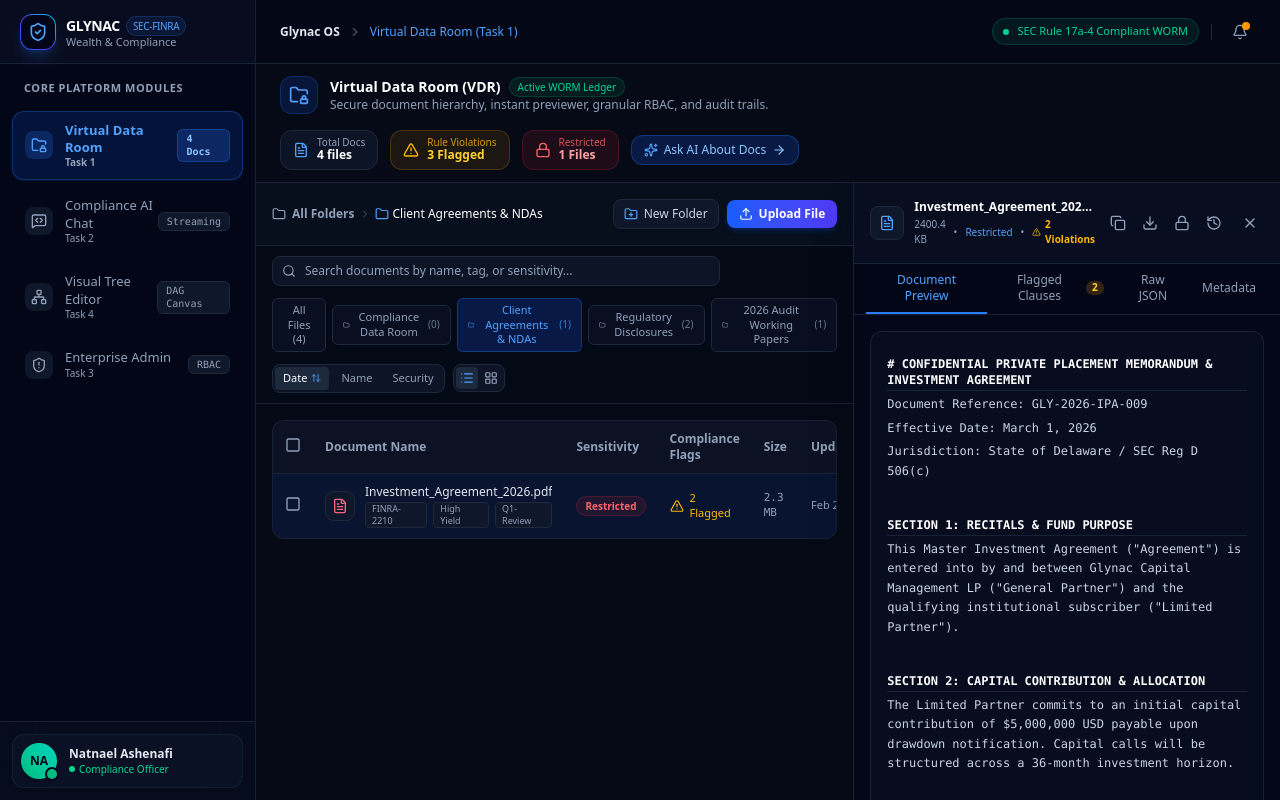
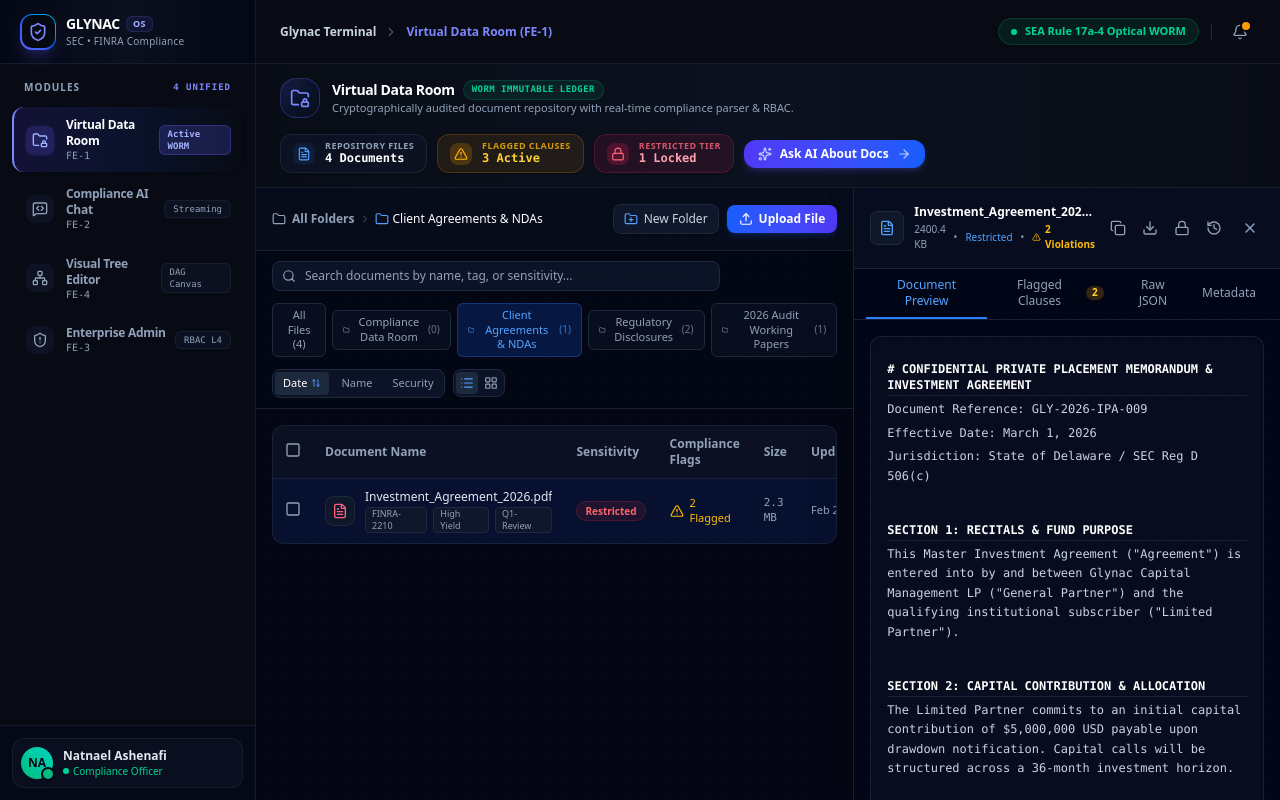
Before and after one commit to Natnael9/Glynac, a Next.js app: page /vdr in a window 1280 px wide. Built offline with nearby package versions, Linux system fonts and the light colour scheme.

Commit message:
style(ui-ux): elevate platform design with luxury enterprise aesthetic, glassmorphic panels, and subtle regulatory watermark

```diff
--- a/src/app/globals.css
+++ b/src/app/globals.css
@@ -1,32 +1,75 @@
 @import "tailwindcss";
 
 :root {
-  --background: #090d16;
-  --foreground: #f1f5f9;
+  --background: #060911;
+  --foreground: #f8fafc;
+  --panel-bg: rgba(13, 19, 33, 0.75);
+  --border-subtle: rgba(51, 65, 85, 0.45);
+  --border-accent: rgba(99, 102, 241, 0.3);
+  --glow-accent: rgba(99, 102, 241, 0.15);
 }
 
 body {
-  background: var(--background);
+  background-color: var(--background);
+  background-image:
+    radial-gradient(at 100% 0%, rgba(30, 58, 138, 0.18) 0px, transparent 50%),
+    radial-gradient(at 0% 100%, rgba(88, 28, 135, 0.14) 0px, transparent 50%),
+    radial-gradient(at 50% 50%, rgba(15, 23, 42, 0.5) 0px, transparent 100%);
+  background-attachment: fixed;
   color: var(--foreground);
-  font-family: -apple-system, BlinkMacSystemFont, "Segoe UI", Roboto, Helvetica, Arial, sans-serif;
+  font-family: -apple-system, BlinkMacSystemFont, "Inter", "Segoe UI", Roboto, Helvetica, Arial, sans-serif;
   overflow-x: hidden;
+  -webkit-font-smoothing: antialiased;
 }
 
-/* Custom scrollbars for enterprise data tables and preview panels */
+/* Glassmorphism Surface Elevation */
+.glass-panel {
+  background: var(--panel-bg);
+  backdrop-filter: blur(16px);
+  -webkit-backdrop-filter: blur(16px);
+  border: 1px solid var(--border-subtle);
+}
+
+.glass-card {
+  background: rgba(15, 23, 42, 0.55);
+  backdrop-filter: blur(12px);
+  border: 1px solid rgba(51, 65, 85, 0.5);
+  transition: all 0.2s cubic-bezier(0.16, 1, 0.3, 1);
+}
+
+.glass-card:hover {
+  border-color: rgba(99, 102, 241, 0.45);
+  box-shadow: 0 10px 25px -5px rgba(15, 23, 42, 0.8), 0 0 15px 0 var(--glow-accent);
+  transform: translateY(-1px);
+}
+
+/* Financial Micro-Watermark Texture */
+.regulatory-watermark {
+  background-image: radial-gradient(rgba(148, 163, 184, 0.08) 1px, transparent 0);
+  background-size: 20px 20px;
+}
+
+/* Custom Scrollbars */
 ::-webkit-scrollbar {
-  width: 6px;
-  height: 6px;
+  width: 5px;
+  height: 5px;
 }
 
 ::-webkit-scrollbar-track {
-  background: rgba(15, 23, 42, 0.6);
+  background: rgba(6, 9, 17, 0.7);
 }
 
 ::-webkit-scrollbar-thumb {
-  background: rgba(71, 85, 105, 0.6);
+  background: rgba(71, 85, 105, 0.5);
   border-radius: 9999px;
 }
 
 ::-webkit-scrollbar-thumb:hover {
-  background: rgba(100, 116, 139, 0.8);
+  background: rgba(129, 140, 248, 0.7);
 }
+
+/* Accessible focus ring */
+*:focus-visible {
+  outline: none;
+  box-shadow: 0 0 0 2px #090d16, 0 0 0 4px #6366f1 !important;
+}
--- a/src/app/vdr/page.tsx
+++ b/src/app/vdr/page.tsx
@@ -15,6 +15,8 @@ import {
   Lock,
   Sparkles,
   ArrowRight,
+  Database,
+  Layers,
 } from 'lucide-react';
 import Link from 'next/link';
 
@@ -27,67 +29,81 @@ export default function VDRPage() {
   const restrictedCount = documents.filter((d) => d.sensitivity === 'Restricted').length;
 
   return (
-    <div className="flex flex-col h-full bg-[#090d16] overflow-hidden">
-      {/* Top VDR Metrics Banner */}
-      <div className="border-b border-slate-800/80 bg-slate-950/40 px-4 sm:px-6 py-3">
+    <div className="flex flex-col h-full bg-[#060911] overflow-hidden select-none">
+      {/* Top VDR Metrics Banner with Glassmorphic Gradient */}
+      <div className="border-b border-slate-800/60 bg-gradient-to-r from-[#090d16]/95 via-[#0d1322]/90 to-[#090d16]/95 backdrop-blur-md px-4 sm:px-6 py-3.5 z-10">
         <div className="flex flex-wrap items-center justify-between gap-4">
           <div className="flex items-center gap-3">
-            <div className="p-2 rounded-xl bg-blue-600/15 text-blue-400 border border-blue-500/20">
+            <div className="h-10 w-10 rounded-2xl bg-gradient-to-br from-indigo-500/20 via-blue-600/10 to-transparent border border-indigo-500/30 flex items-center justify-center text-indigo-400 shadow-inner">
               <FolderLock className="h-5 w-5" />
             </div>
             <div>
-              <h1 className="text-sm font-bold text-white flex items-center gap-2">
-                Virtual Data Room (VDR)
-                <span className="text-[10px] px-2 py-0.5 rounded-full bg-emerald-500/10 text-emerald-400 border border-emerald-500/20 font-medium">
-                  Active WORM Ledger
+              <div className="flex items-center gap-2">
+                <h1 className="text-sm font-extrabold text-white tracking-tight">
+                  Virtual Data Room
+                </h1>
+                <span className="text-[9px] px-2 py-0.5 rounded-full bg-emerald-500/10 text-emerald-400 border border-emerald-500/20 font-mono font-bold tracking-wider uppercase">
+                  WORM Immutable Ledger
                 </span>
-              </h1>
-              <p className="text-xs text-slate-400">
-                Secure document hierarchy, instant previewer, granular RBAC, and audit trails.
+              </div>
+              <p className="text-[11px] text-slate-400 font-medium">
+                Cryptographically audited document repository with real-time compliance parser & RBAC.
               </p>
             </div>
           </div>
 
-          {/* Quick Metrics Bar */}
-          <div className="flex items-center gap-3 text-xs">
-            <div className="flex items-center gap-2 px-3 py-1.5 rounded-xl bg-slate-900/80 border border-slate-800">
-              <FileText className="h-4 w-4 text-blue-400" />
+          {/* KPI Capsule Cards */}
+          <div className="flex items-center gap-2.5 text-xs">
+            <div className="flex items-center gap-2.5 px-3 py-1.5 rounded-xl bg-slate-900/60 border border-slate-800/80 shadow-sm">
+              <div className="p-1 rounded-lg bg-blue-500/10 text-blue-400">
+                <FileText className="h-3.5 w-3.5" />
+              </div>
               <div>
-                <span className="text-slate-400 text-[10px] block leading-none">Total Docs</span>
-                <span className="font-bold text-white text-xs">{totalDocs} files</span>
+                <span className="text-slate-400 text-[9px] uppercase tracking-wider font-semibold block leading-none">
+                  Repository Files
+                </span>
+                <span className="font-bold text-white text-xs font-mono">{totalDocs} Documents</span>
               </div>
             </div>
 
-            <div className="flex items-center gap-2 px-3 py-1.5 rounded-xl bg-amber-500/10 border border-amber-500/20">
-              <AlertTriangle className="h-4 w-4 text-amber-400" />
+            <div className="flex items-center gap-2.5 px-3 py-1.5 rounded-xl bg-amber-500/10 border border-amber-500/20 shadow-sm">
+              <div className="p-1 rounded-lg bg-amber-500/20 text-amber-400">
+                <AlertTriangle className="h-3.5 w-3.5" />
+              </div>
               <div>
-                <span className="text-amber-400/80 text-[10px] block leading-none">Rule Violations</span>
-                <span className="font-bold text-amber-300 text-xs">{flaggedCount} Flagged</span>
+                <span className="text-amber-400/80 text-[9px] uppercase tracking-wider font-semibold block leading-none">
+                  Flagged Clauses
+                </span>
+                <span className="font-bold text-amber-300 text-xs font-mono">{flaggedCount} Active</span>
               </div>
             </div>
 
-            <div className="flex items-center gap-2 px-3 py-1.5 rounded-xl bg-red-500/10 border border-red-500/20">
-              <Lock className="h-4 w-4 text-red-400" />
+            <div className="flex items-center gap-2.5 px-3 py-1.5 rounded-xl bg-rose-500/10 border border-rose-500/20 shadow-sm">
+              <div className="p-1 rounded-lg bg-rose-500/20 text-rose-400">
+                <Lock className="h-3.5 w-3.5" />
+              </div>
               <div>
-                <span className="text-red-400/80 text-[10px] block leading-none">Restricted</span>
-                <span className="font-bold text-red-300 text-xs">{restrictedCount} Files</span>
+                <span className="text-rose-400/80 text-[9px] uppercase tracking-wider font-semibold block leading-none">
+                  Restricted Tier
+                </span>
+                <span className="font-bold text-rose-300 text-xs font-mono">{restrictedCount} Locked</span>
               </div>
             </div>
 
             <Link
               href="/chat"
-              className="hidden xl:flex items-center gap-1.5 px-3 py-1.5 rounded-xl bg-blue-600/20 border border-blue-500/30 text-blue-300 hover:bg-blue-600/30 font-medium transition-colors"
+              className="hidden xl:flex items-center gap-2 px-3.5 py-1.5 rounded-xl bg-gradient-to-r from-indigo-600 to-blue-600 hover:from-indigo-500 hover:to-blue-500 text-white font-semibold text-xs shadow-md shadow-indigo-500/20 transition-all hover:scale-102"
             >
-              <Sparkles className="h-3.5 w-3.5 text-blue-400" />
+              <Sparkles className="h-3.5 w-3.5 text-indigo-200" />
               <span>Ask AI About Docs</span>
-              <ArrowRight className="h-3.5 w-3.5" />
+              <ArrowRight className="h-3.5 w-3.5 text-indigo-200" />
             </Link>
           </div>
         </div>
       </div>
 
-      {/* Main Split-Screen Workspace */}
-      <div className="flex-1 flex overflow-hidden">
+      {/* Main Split-Screen Workspace with Subtle Texture */}
+      <div className="flex-1 flex overflow-hidden regulatory-watermark">
         {/* Left: Dynamic File Explorer */}
         <div className={`h-full transition-all duration-300 ${activeDoc ? 'w-full lg:w-3/5 xl:w-7/12' : 'w-full'}`}>
           <FileExplorer />
--- a/src/components/layout/AppShell.tsx
+++ b/src/components/layout/AppShell.tsx
@@ -17,6 +17,8 @@ import {
   ExternalLink,
   Menu,
   X,
+  Sparkles,
+  Command,
 } from 'lucide-react';
 
 interface AppShellProps {
@@ -32,64 +34,69 @@ export function AppShell({ children }: AppShellProps) {
       name: 'Virtual Data Room',
       href: '/vdr',
       icon: FolderLock,
-      task: 'Task 1',
-      badge: '4 Docs',
+      task: 'FE-1',
+      badge: 'Active WORM',
+      accent: 'from-blue-500 to-indigo-500',
       current: pathname === '/vdr' || pathname === '/',
     },
     {
       name: 'Compliance AI Chat',
       href: '/chat',
       icon: MessageSquareCode,
-      task: 'Task 2',
+      task: 'FE-2',
       badge: 'Streaming',
+      accent: 'from-indigo-500 to-violet-500',
       current: pathname === '/chat',
     },
     {
       name: 'Visual Tree Editor',
       href: '/tree',
       icon: Network,
-      task: 'Task 4',
+      task: 'FE-4',
       badge: 'DAG Canvas',
+      accent: 'from-violet-500 to-purple-500',
       current: pathname === '/tree',
     },
     {
       name: 'Enterprise Admin',
       href: '/admin',
       icon: ShieldAlert,
-      task: 'Task 3',
-      badge: 'RBAC',
+      task: 'FE-3',
+      badge: 'RBAC L4',
+      accent: 'from-cyan-500 to-blue-500',
       current: pathname === '/admin',
     },
   ];
 
   return (
-    <div className="flex h-screen w-full bg-[#090d16] text-slate-100 overflow-hidden font-sans">
+    <div className="flex h-screen w-full bg-[#060911] text-slate-100 overflow-hidden font-sans antialiased selection:bg-indigo-500/30 selection:text-indigo-200">
       {/* Sidebar for Desktop */}
-      <aside className="hidden md:flex flex-col w-64 border-r border-slate-800/80 bg-slate-950/80 backdrop-blur-xl select-none">
+      <aside className="hidden md:flex flex-col w-64 border-r border-slate-800/60 bg-[#090d16]/90 backdrop-blur-2xl select-none relative z-20">
         {/* Brand Header */}
-        <div className="h-16 px-5 flex items-center justify-between border-b border-slate-800/80 bg-slate-900/40">
+        <div className="h-16 px-5 flex items-center justify-between border-b border-slate-800/60 bg-gradient-to-r from-slate-950/60 via-slate-900/40 to-slate-950/60">
           <div className="flex items-center gap-2.5">
-            <div className="h-9 w-9 rounded-xl bg-gradient-to-tr from-blue-600 via-indigo-600 to-cyan-400 p-[1px] shadow-lg shadow-blue-500/20">
-              <div className="h-full w-full bg-slate-950 rounded-[11px] flex items-center justify-center">
-                <ShieldCheck className="h-5 w-5 text-blue-400" />
+            <div className="h-9 w-9 rounded-xl bg-gradient-to-tr from-indigo-500 via-blue-600 to-cyan-400 p-[1.5px] shadow-lg shadow-indigo-500/20">
+              <div className="h-full w-full bg-[#060911] rounded-[10px] flex items-center justify-center">
+                <ShieldCheck className="h-5 w-5 text-indigo-400" />
               </div>
             </div>
             <div>
-              <span className="font-bold text-sm tracking-tight text-white flex items-center gap-1.5">
-                GLYNAC
-                <span className="text-[10px] px-1.5 py-0.5 rounded-full bg-blue-500/10 text-blue-400 border border-blue-500/20 font-medium">
-                  SEC-FINRA
+              <div className="flex items-center gap-1.5">
+                <span className="font-extrabold text-sm tracking-tight text-white">GLYNAC</span>
+                <span className="text-[9px] px-1.5 py-0.2 rounded-md bg-indigo-500/10 text-indigo-300 border border-indigo-500/20 font-bold uppercase tracking-wider">
+                  OS
                 </span>
-              </span>
-              <p className="text-[11px] text-slate-400 leading-none">Wealth & Compliance</p>
+              </div>
+              <p className="text-[10px] text-slate-400 font-medium tracking-wide">SEC • FINRA Compliance</p>
             </div>
           </div>
         </div>
 
         {/* Navigation Modules */}
-        <div className="flex-1 px-3 py-4 space-y-1.5 overflow-y-auto">
-          <div className="px-3 pb-2 text-[11px] font-semibold tracking-wider uppercase text-slate-400">
-            Core Platform Modules
+        <div className="flex-1 px-3 py-4 space-y-1 overflow-y-auto">
+          <div className="px-3 pb-2 text-[10px] font-bold tracking-widest uppercase text-slate-400 flex items-center justify-between">
+            <span>Modules</span>
+            <span className="text-[9px] text-indigo-400 font-mono">4 Unified</span>
           </div>
 
           {navigation.map((item) => {
@@ -98,32 +105,32 @@ export function AppShell({ children }: AppShellProps) {
               <Link
                 key={item.name}
                 href={item.href}
-                className={`group flex items-center justify-between px-3 py-2.5 rounded-xl text-xs font-medium transition-all duration-200 ${
+                className={`group flex items-center justify-between px-3 py-2.5 rounded-xl text-xs font-medium transition-all duration-150 relative ${
                   item.current
-                    ? 'bg-blue-600/15 text-blue-400 border border-blue-500/30 shadow-sm shadow-blue-500/10 font-semibold'
-                    : 'text-slate-400 hover:text-slate-200 hover:bg-slate-900/60 border border-transparent'
+                    ? 'bg-gradient-to-r from-indigo-600/15 via-blue-600/10 to-transparent text-white border-l-2 border-indigo-400 shadow-sm'
+                    : 'text-slate-400 hover:text-slate-200 hover:bg-slate-900/40 border-l-2 border-transparent'
                 }`}
               >
                 <div className="flex items-center gap-3">
                   <div
                     className={`p-1.5 rounded-lg transition-colors ${
                       item.current
-                        ? 'bg-blue-500/20 text-blue-400'
-                        : 'bg-slate-900 text-slate-400 group-hover:text-slate-200'
+                        ? 'bg-indigo-500/20 text-indigo-300 shadow-sm shadow-indigo-500/20'
+                        : 'bg-slate-900/70 text-slate-400 group-hover:text-slate-200 group-hover:bg-slate-800'
                     }`}
                   >
                     <Icon className="h-4 w-4" />
                   </div>
                   <div>
-                    <div className="text-[13px]">{item.name}</div>
-                    <div className="text-[10px] text-slate-400">{item.task}</div>
+                    <div className="text-[12px] font-semibold tracking-tight">{item.name}</div>
+                    <div className="text-[10px] text-slate-400 font-mono">{item.task}</div>
                   </div>
                 </div>
                 <span
-                  className={`text-[10px] px-2 py-0.5 rounded-md font-mono ${
+                  className={`text-[9px] px-2 py-0.5 rounded-md font-mono transition-colors ${
                     item.current
-                      ? 'bg-blue-500/20 text-blue-300 border border-blue-500/30'
-                      : 'bg-slate-900 text-slate-400 border border-slate-800'
+                      ? 'bg-indigo-500/20 text-indigo-300 border border-indigo-500/30 font-semibold'
+                      : 'bg-slate-900/60 text-slate-400 border border-slate-800/60'
                   }`}
                 >
                   {item.badge}
@@ -134,18 +141,18 @@ export function AppShell({ children }: AppShellProps) {
         </div>
 
         {/* Current Active User Info */}
-        <div className="p-3 border-t border-slate-800/80 bg-slate-900/30">
-          <div className="flex items-center gap-3 p-2 rounded-xl bg-slate-900/60 border border-slate-800/60">
+        <div className="p-3 border-t border-slate-800/60 bg-slate-950/40">
+          <div className="flex items-center gap-2.5 p-2 rounded-xl bg-slate-900/50 border border-slate-800/60">
             <div className="relative">
-              <div className="h-9 w-9 rounded-full bg-gradient-to-tr from-emerald-500 to-teal-400 flex items-center justify-center font-bold text-slate-950 text-xs shadow-md">
+              <div className="h-8 w-8 rounded-full bg-gradient-to-tr from-emerald-500 to-teal-400 flex items-center justify-center font-bold text-slate-950 text-xs shadow-md">
                 NA
               </div>
               <span className="absolute bottom-0 right-0 h-2.5 w-2.5 rounded-full bg-emerald-500 ring-2 ring-slate-950" />
             </div>
             <div className="flex-1 min-w-0">
               <p className="text-xs font-semibold text-slate-200 truncate">Natnael Ashenafi</p>
-              <p className="text-[10px] text-emerald-400 flex items-center gap-1">
-                <span className="h-1.5 w-1.5 rounded-full bg-emerald-400 inline-block"></span>
+              <p className="text-[10px] text-emerald-400 flex items-center gap-1 font-medium">
+                <span className="h-1.5 w-1.5 rounded-full bg-emerald-400 inline-block animate-pulse"></span>
                 Compliance Officer
               </p>
             </div>
@@ -154,9 +161,9 @@ export function AppShell({ children }: AppShellProps) {
       </aside>
 
       {/* Main Content Area */}
-      <div className="flex-1 flex flex-col min-w-0 overflow-hidden">
+      <div className="flex-1 flex flex-col min-w-0 overflow-hidden relative">
         {/* Top Header */}
-        <header className="h-16 border-b border-slate-800/80 bg-slate-950/60 backdrop-blur-md px-4 sm:px-6 flex items-center justify-between z-10">
+        <header className="h-16 border-b border-slate-800/60 bg-[#090d16]/80 backdrop-blur-xl px-4 sm:px-6 flex items-center justify-between z-10">
           <div className="flex items-center gap-3">
             <button
               onClick={() => setIsMobileMenuOpen(!isMobileMenuOpen)}
@@ -165,32 +172,32 @@ export function AppShell({ children }: AppShellProps) {
               {isMobileMenuOpen ? <X className="h-5 w-5" /> : <Menu className="h-5 w-5" />}
             </button>
             <div className="flex items-center gap-2 text-xs text-slate-400">
-              <span className="font-semibold text-slate-200">Glynac OS</span>
+              <span className="font-bold text-slate-300">Glynac Terminal</span>
               <ChevronRight className="h-3.5 w-3.5 text-slate-600" />
-              <span className="text-blue-400 font-medium">
+              <span className="text-indigo-400 font-semibold">
                 {pathname === '/vdr' || pathname === '/'
-                  ? 'Virtual Data Room (Task 1)'
+                  ? 'Virtual Data Room (FE-1)'
                   : pathname === '/chat'
-                  ? 'Compliance AI Chat (Task 2)'
+                  ? 'Compliance AI Chat (FE-2)'
                   : pathname === '/tree'
-                  ? 'Visual Tree Editor (Task 4)'
-                  : 'Enterprise Admin (Task 3)'}
+                  ? 'Visual Tree Editor (FE-4)'
+                  : 'Enterprise Admin Panel (FE-3)'}
               </span>
             </div>
           </div>
 
           <div className="flex items-center gap-3">
-            <div className="hidden sm:flex items-center gap-2 px-2.5 py-1 rounded-full bg-emerald-500/10 border border-emerald-500/20 text-[11px] text-emerald-400 font-medium">
+            <div className="hidden sm:flex items-center gap-2 px-3 py-1 rounded-full bg-emerald-500/10 border border-emerald-500/20 text-[11px] text-emerald-400 font-semibold shadow-sm">
               <span className="h-1.5 w-1.5 rounded-full bg-emerald-400 animate-pulse" />
-              SEC Rule 17a-4 Compliant WORM
+              SEA Rule 17a-4 Optical WORM
             </div>
             <div className="h-4 w-[1px] bg-slate-800 hidden sm:block" />
             <button
               title="System Alerts"
-              className="relative p-2 rounded-xl text-slate-400 hover:text-white hover:bg-slate-900 transition-colors"
+              className="relative p-2 rounded-xl text-slate-400 hover:text-white hover:bg-slate-900/80 transition-colors"
             >
               <Bell className="h-4 w-4" />
-              <span className="absolute top-1.5 right-1.5 h-2 w-2 rounded-full bg-amber-500" />
+              <span className="absolute top-1.5 right-1.5 h-2 w-2 rounded-full bg-amber-500 ring-2 ring-slate-950" />
             </button>
           </div>
         </header>
@@ -204,7 +211,7 @@ export function AppShell({ children }: AppShellProps) {
                 href={item.href}
                 onClick={() => setIsMobileMenuOpen(false)}
                 className={`flex items-center justify-between p-2.5 rounded-lg text-sm ${
-                  item.current ? 'bg-blue-600/20 text-blue-400' : 'text-slate-400'
+                  item.current ? 'bg-indigo-600/20 text-indigo-400' : 'text-slate-400'
                 }`}
               >
                 <span>{item.name}</span>
```
Also changed, not shown: .agent/skills/ui-ux-design/SKILL.md (deleted).
